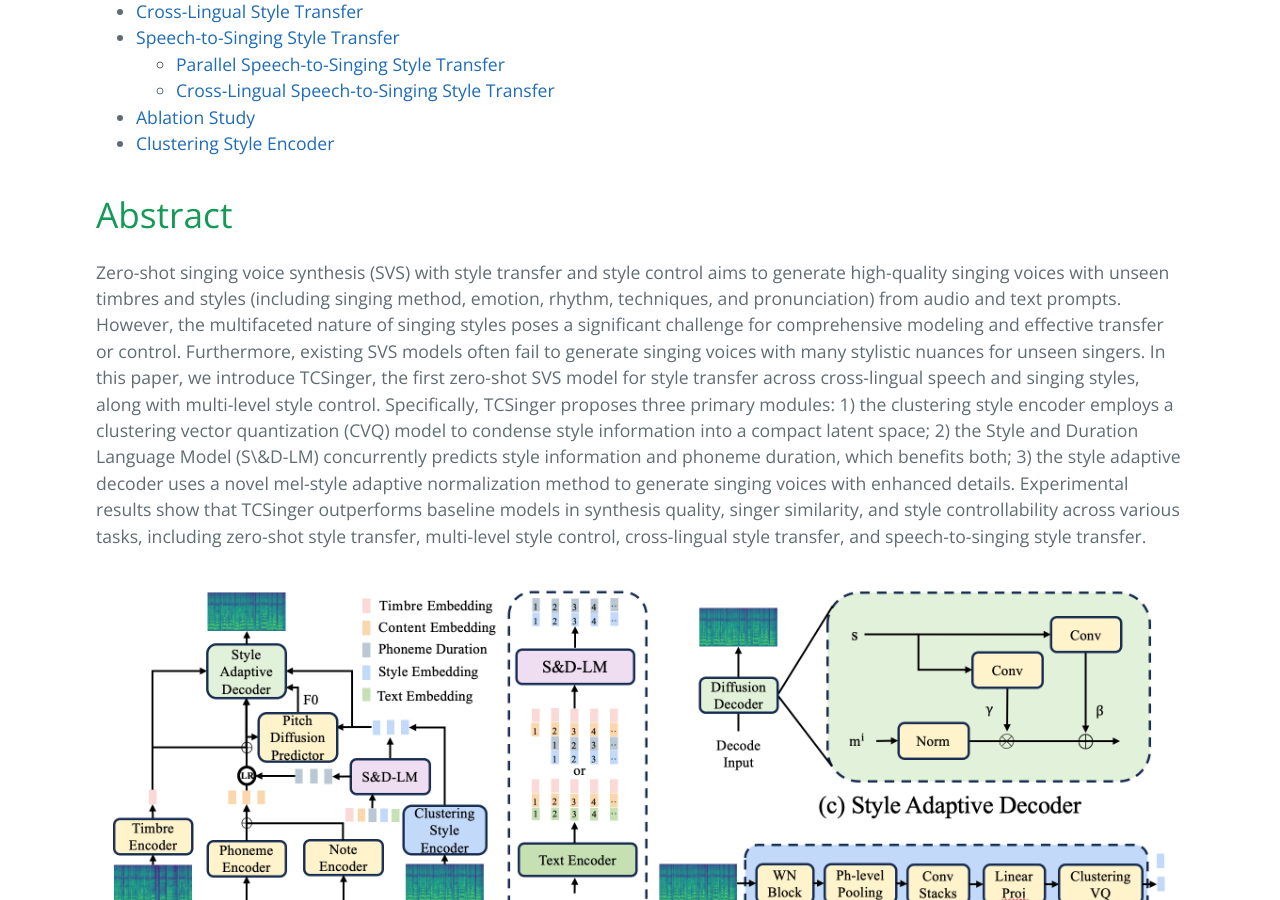
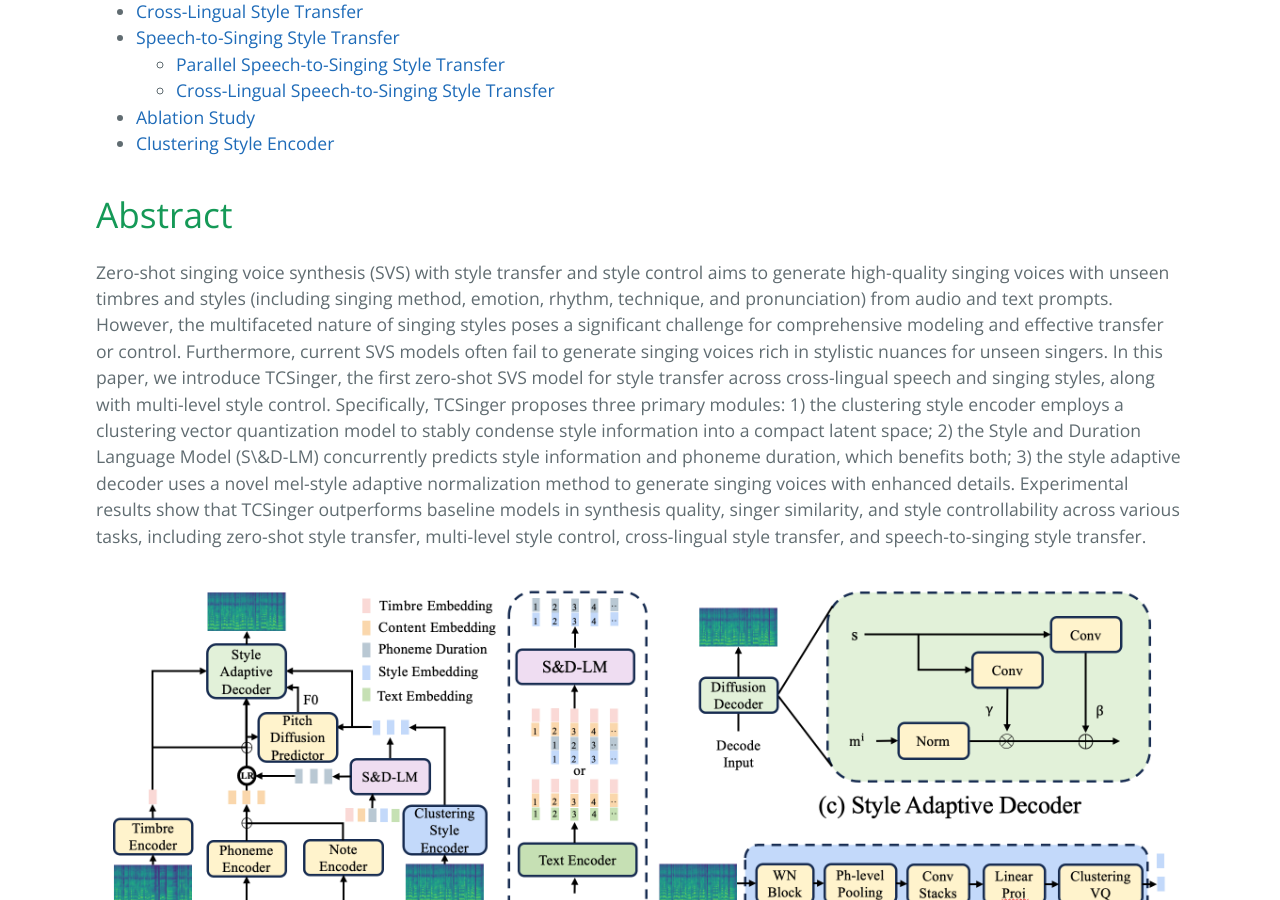
Before and after one commit to TCSinger/TCSinger.github.io, a Jekyll site: the page built from index.md, in a window 1280 px wide and 900 px high, scrolled down 654 px. Built offline with Jekyll 4.4.1, drawn with Linux system fonts in a browser that asks for light colours; our own code applies the rules of GitHub Pages for plain Markdown files; the repository's description, which GitHub fills in, is left out; some of the changed text lies outside the part shown.

Commit message:
Update index.md

```diff
--- a/index.md
+++ b/index.md
@@ -4,7 +4,8 @@
 
 # Abstract
 
-Zero-shot singing voice synthesis (SVS) with style transfer and style control aims to generate high-quality singing voices with unseen timbres and styles (including singing method, emotion, rhythm, techniques, and pronunciation) from audio and text prompts. However, the multifaceted nature of singing styles poses a significant challenge for comprehensive modeling and effective transfer or control. Furthermore, existing SVS models often fail to generate singing voices with many stylistic nuances for unseen singers. In this paper, we introduce TCSinger, the first zero-shot SVS model for style transfer across cross-lingual speech and singing styles, along with multi-level style control. Specifically, TCSinger proposes three primary modules: 1) the clustering style encoder employs a clustering vector quantization (CVQ) model to condense style information into a compact latent space; 2) the Style and Duration Language Model (S\&D-LM) concurrently predicts style information and phoneme duration, which benefits both; 3) the style adaptive decoder uses a novel mel-style adaptive normalization method to generate singing voices with enhanced details. Experimental results show that TCSinger outperforms baseline models in synthesis quality, singer similarity, and style controllability across various tasks, including zero-shot style transfer, multi-level style control, cross-lingual style transfer, and speech-to-singing style transfer.
+Zero-shot singing voice synthesis (SVS) with style transfer and style control aims to generate high-quality singing voices with unseen timbres and styles (including singing method, emotion, rhythm, technique, and pronunciation) from audio and text prompts.
+However, the multifaceted nature of singing styles poses a significant challenge for comprehensive modeling and effective transfer or control. Furthermore, current SVS models often fail to generate singing voices rich in stylistic nuances for unseen singers. In this paper, we introduce TCSinger, the first zero-shot SVS model for style transfer across cross-lingual speech and singing styles, along with multi-level style control. Specifically, TCSinger proposes three primary modules: 1) the clustering style encoder employs a clustering vector quantization model to stably condense style information into a compact latent space; 2) the Style and Duration Language Model (S\&D-LM) concurrently predicts style information and phoneme duration, which benefits both; 3) the style adaptive decoder uses a novel mel-style adaptive normalization method to generate singing voices with enhanced details. Experimental results show that TCSinger outperforms baseline models in synthesis quality, singer similarity, and style controllability across various tasks, including zero-shot style transfer, multi-level style control, cross-lingual style transfer, and speech-to-singing style transfer.
 
 ![arch](./arch.jpg)
 
```
Also changed, not shown: other parts of index.md (+1 -1 lines).
